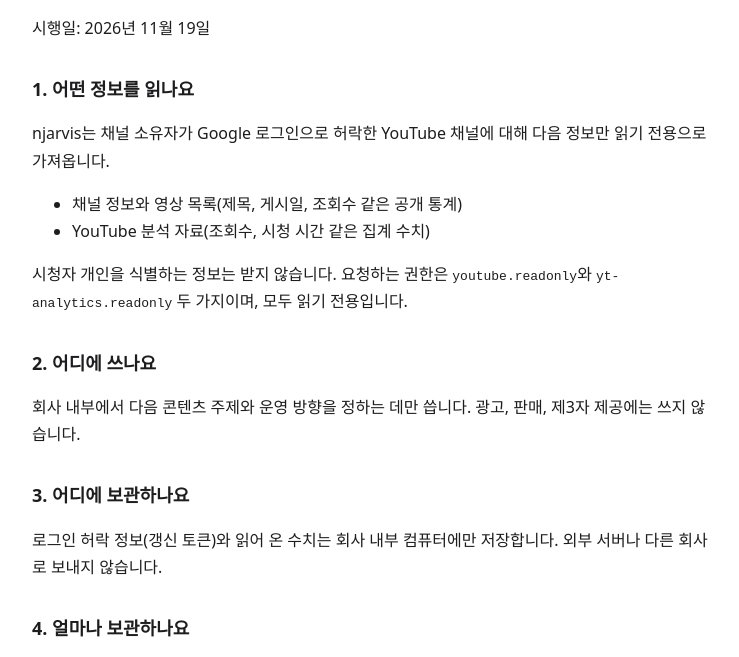
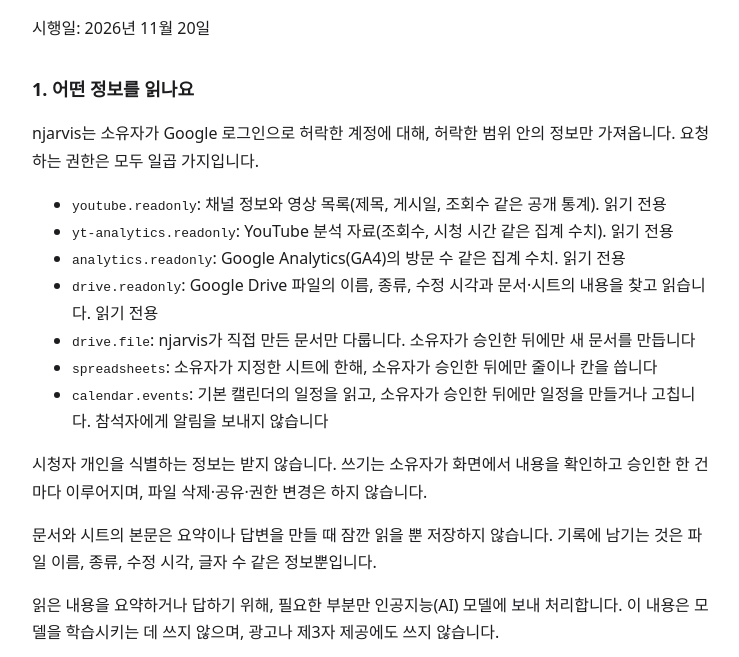
Before and after one commit to hsk20011/njarvis-site, a plain HTML site: page privacy.html in a window 1280 px wide. Shown: the part 95-752 px from the top of the page, without its empty margins (268-1007 px from the left). Drawn offline with Linux system fonts and the light colour scheme.

Commit message:
privacy: list Drive, Docs, Sheets and Calendar scopes
Co-Authored-By: Claude Opus 5.5 <noreply@anthropic.com>

```diff
--- a/privacy.html
+++ b/privacy.html
@@ -12,15 +12,22 @@ a{color:#0b57d0}
 </head>
 <body>
 <h1>njarvis 개인정보처리방침</h1>
-<p>시행일: 2026년 11월 19일</p>
+<p>시행일: 2026년 11월 20일</p>
 
 <h2>1. 어떤 정보를 읽나요</h2>
-<p>njarvis는 채널 소유자가 Google 로그인으로 허락한 YouTube 채널에 대해 다음 정보만 읽기 전용으로 가져옵니다.</p>
+<p>njarvis는 소유자가 Google 로그인으로 허락한 계정에 대해, 허락한 범위 안의 정보만 가져옵니다. 요청하는 권한은 모두 일곱 가지입니다.</p>
 <ul>
-<li>채널 정보와 영상 목록(제목, 게시일, 조회수 같은 공개 통계)</li>
-<li>YouTube 분석 자료(조회수, 시청 시간 같은 집계 수치)</li>
+<li><code>youtube.readonly</code>: 채널 정보와 영상 목록(제목, 게시일, 조회수 같은 공개 통계). 읽기 전용</li>
+<li><code>yt-analytics.readonly</code>: YouTube 분석 자료(조회수, 시청 시간 같은 집계 수치). 읽기 전용</li>
+<li><code>analytics.readonly</code>: Google Analytics(GA4)의 방문 수 같은 집계 수치. 읽기 전용</li>
+<li><code>drive.readonly</code>: Google Drive 파일의 이름, 종류, 수정 시각과 문서·시트의 내용을 찾고 읽습니다. 읽기 전용</li>
+<li><code>drive.file</code>: njarvis가 직접 만든 문서만 다룹니다. 소유자가 승인한 뒤에만 새 문서를 만듭니다</li>
+<li><code>spreadsheets</code>: 소유자가 지정한 시트에 한해, 소유자가 승인한 뒤에만 줄이나 칸을 씁니다</li>
+<li><code>calendar.events</code>: 기본 캘린더의 일정을 읽고, 소유자가 승인한 뒤에만 일정을 만들거나 고칩니다. 참석자에게 알림을 보내지 않습니다</li>
 </ul>
-<p>시청자 개인을 식별하는 정보는 받지 않습니다. 요청하는 권한은 <code>youtube.readonly</code>와 <code>yt-analytics.readonly</code> 두 가지이며, 모두 읽기 전용입니다.</p>
+<p>시청자 개인을 식별하는 정보는 받지 않습니다. 쓰기는 소유자가 화면에서 내용을 확인하고 승인한 한 건마다 이루어지며, 파일 삭제·공유·권한 변경은 하지 않습니다.</p>
+<p>문서와 시트의 본문은 요약이나 답변을 만들 때 잠깐 읽을 뿐 저장하지 않습니다. 기록에 남기는 것은 파일 이름, 종류, 수정 시각, 글자 수 같은 정보뿐입니다.</p>
+<p>읽은 내용을 요약하거나 답하기 위해, 필요한 부분만 인공지능(AI) 모델에 보내 처리합니다. 이 내용은 모델을 학습시키는 데 쓰지 않으며, 광고나 제3자 제공에도 쓰지 않습니다.</p>
 
 <h2>2. 어디에 쓰나요</h2>
 <p>회사 내부에서 다음 콘텐츠 주제와 운영 방향을 정하는 데만 씁니다. 광고, 판매, 제3자 제공에는 쓰지 않습니다.</p>
@@ -32,7 +39,7 @@ a{color:#0b57d0}
 <p>채널 연결을 끊으면 저장한 갱신 토큰을 지웁니다. 읽어 온 집계 수치는 내부 업무 기록으로 남을 수 있습니다.</p>
 
 <h2>5. 허락을 거두는 방법</h2>
-<p>언제든지 <a href="https://myaccount.google.com/permissions">Google 계정의 서드 파티 연결 페이지</a>에서 njarvis의 권한을 취소할 수 있습니다. 취소하면 njarvis는 더 이상 채널 정보를 읽지 못합니다.</p>
+<p>언제든지 <a href="https://myaccount.google.com/permissions">Google 계정의 서드 파티 연결 페이지</a>에서 njarvis의 권한을 취소할 수 있습니다. 취소하면 njarvis는 더 이상 계정 정보를 읽지 못합니다.</p>
 
 <h2>6. Google API 서비스 사용자 데이터 정책</h2>
 <p>njarvis가 Google API에서 받은 정보를 쓰고 다른 곳으로 옮기는 방식은 제한적 사용 요건을 포함한 <a href="https://developers.google.com/terms/api-services-user-data-policy">Google API 서비스 사용자 데이터 정책</a>을 따릅니다. YouTube API 서비스를 쓰므로 <a href="https://www.youtube.com/t/terms">YouTube 서비스 약관</a>과 <a href="https://policies.google.com/privacy">Google 개인정보처리방침</a>도 함께 적용됩니다.</p>
```
